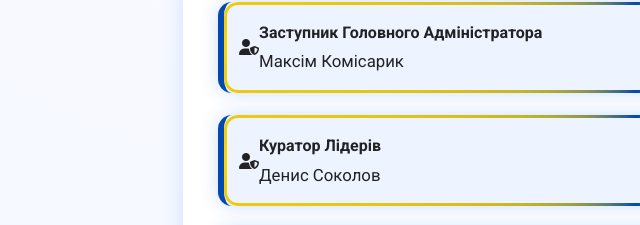
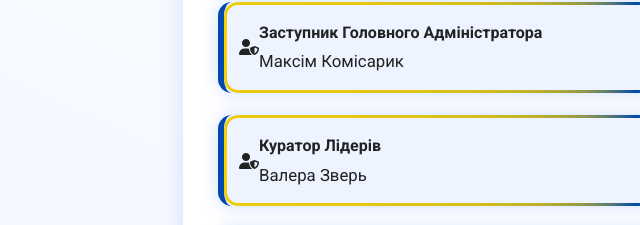
Before and after one commit to More58-ai/arkiprp, a plain HTML site: page index.html in a window 1280 px wide. Shown: the part 1131-1356 px from the top of the page, 7-647 px from the left. Drawn offline with Linux system fonts and the light colour scheme.

Commit message:
Update index.html

```diff
--- a/index.html
+++ b/index.html
@@ -166,7 +166,7 @@ footer {
   <h3>Старша Адміністрація</h3>
   <div class="person high"><i class="fas fa-shield-halved icon"></i><div><strong>Головний Адміністратор</strong><p>Захар Котигорошко</p></div></div>
   <div class="person high"><i class="fas fa-user-shield icon"></i><div><strong>Заступник Головного Адміністратора</strong><p>Максім Комісарик</p></div></div>
-   <div class="person high"><i class="fas fa-user-shield icon"></i><div><strong>Куратор Лідерів</strong><p>Денис Соколов</p></div></div>
+   <div class="person high"><i class="fas fa-user-shield icon"></i><div><strong>Куратор Лідерів</strong><p>Валера Зверь</p></div></div>
   <div class="person high"><i class="fas fa-vial icon"></i><div><strong>Тестер</strong><p>Женя Канапка</p></div></div>
   <div class="person high"><i class="fas fa-user-check icon"></i><div><strong>Старший Модератор</strong><p>Марк Блеквуд</p></div></div>
 </section>
```
